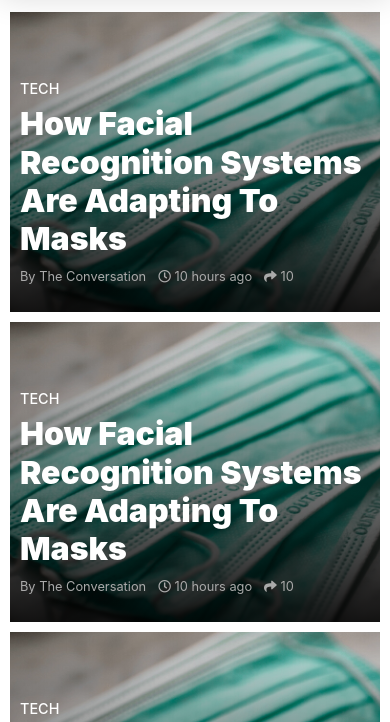
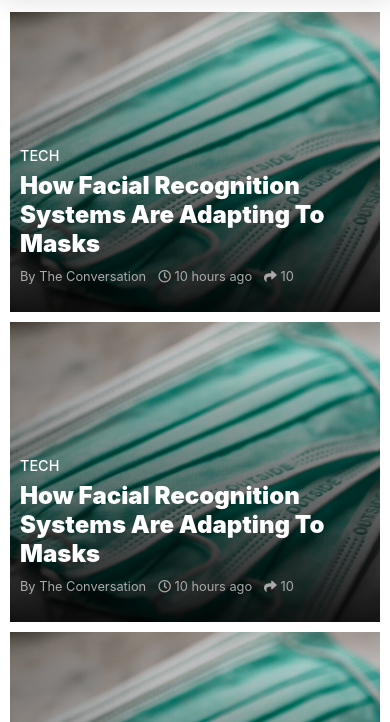
Before and after one commit to timkellytk/project-the-next-web-clone, a website: page index.html in a window 390 px wide. Shown: the part 48-770 px from the top of the page. Drawn offline with nearby package versions, Linux system fonts and the light colour scheme; files whose address does not match are found by name.

Commit message:
Refined featured-grid section

```diff
--- a/index.html
+++ b/index.html
@@ -69,7 +69,7 @@
           <div class="Featured__image Featured__image1"></div>
           <header class="Featured__header">
             <h5 class="Featured__category">Tech</h5>
-            <h2 class="Featured__title">
+            <h2 class="Featured__title Featured__title--major">
               How facial recognition systems are adapting to masks
             </h2>
             <ul class="Featured__byline">
--- a/scss/_featured-grid.scss
+++ b/scss/_featured-grid.scss
@@ -62,7 +62,12 @@
 
 .Featured__title {
   text-transform: capitalize;
+  font-size: 1.5em;
   font-weight: 900;
+}
+
+.Featured__title--major {
+  font-size: 2.5em;
 }
 
 .Featured__byline {
@@ -102,4 +107,8 @@
   .FirstSection {
     margin-top: 50px;
   }
+
+  .Featured__title--major {
+    font-size: 1.5em;
+  }
 }
```
Also changed, not shown: css/output.css, 1 other file.
